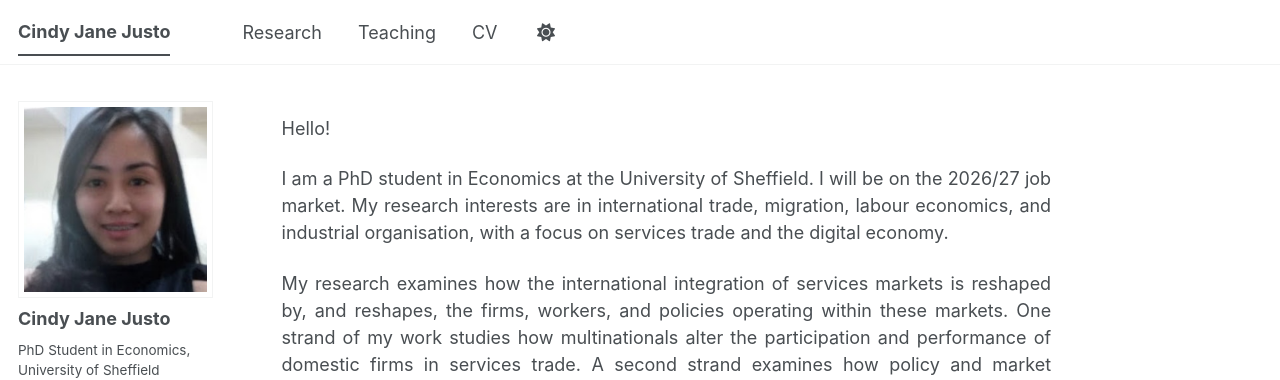
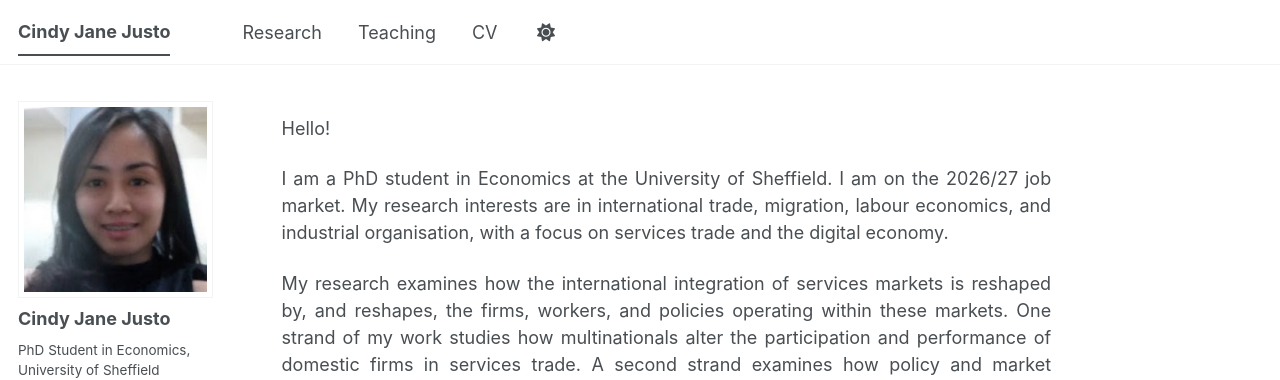
Before and after one commit to cindyjusto/cindyjusto.github.io, a Jekyll site: the page built from _pages/about.md, in a window 1280 px wide. Shown: the top 380 px of the page. Built offline with Jekyll 4.4.1, drawn with Linux system fonts in a browser that asks for light colours; a script bundle is joined from its source files by our own code; library files that are not in the unit come from our copies.

Commit message:
Update about.md

```diff
--- a/_pages/about.md
+++ b/_pages/about.md
@@ -9,6 +9,6 @@ redirect_from:
 
 Hello!
 
-I am a PhD student in Economics at the University of Sheffield. I will be on the 2026/27 job market. My research interests are in international trade, migration, labour economics, and industrial organisation, with a focus on services trade and the digital economy.
+I am a PhD student in Economics at the University of Sheffield. I am on the 2026/27 job market. My research interests are in international trade, migration, labour economics, and industrial organisation, with a focus on services trade and the digital economy.
 
 My research examines how the international integration of services markets is reshaped by, and reshapes, the firms, workers, and policies operating within these markets. One strand of my work studies how multinationals alter the participation and performance of domestic firms in services trade. A second strand examines how policy and market structure govern services trade and online work, with attention to the regulation of digital trade and to market power in cross-border digital labour markets.
```
